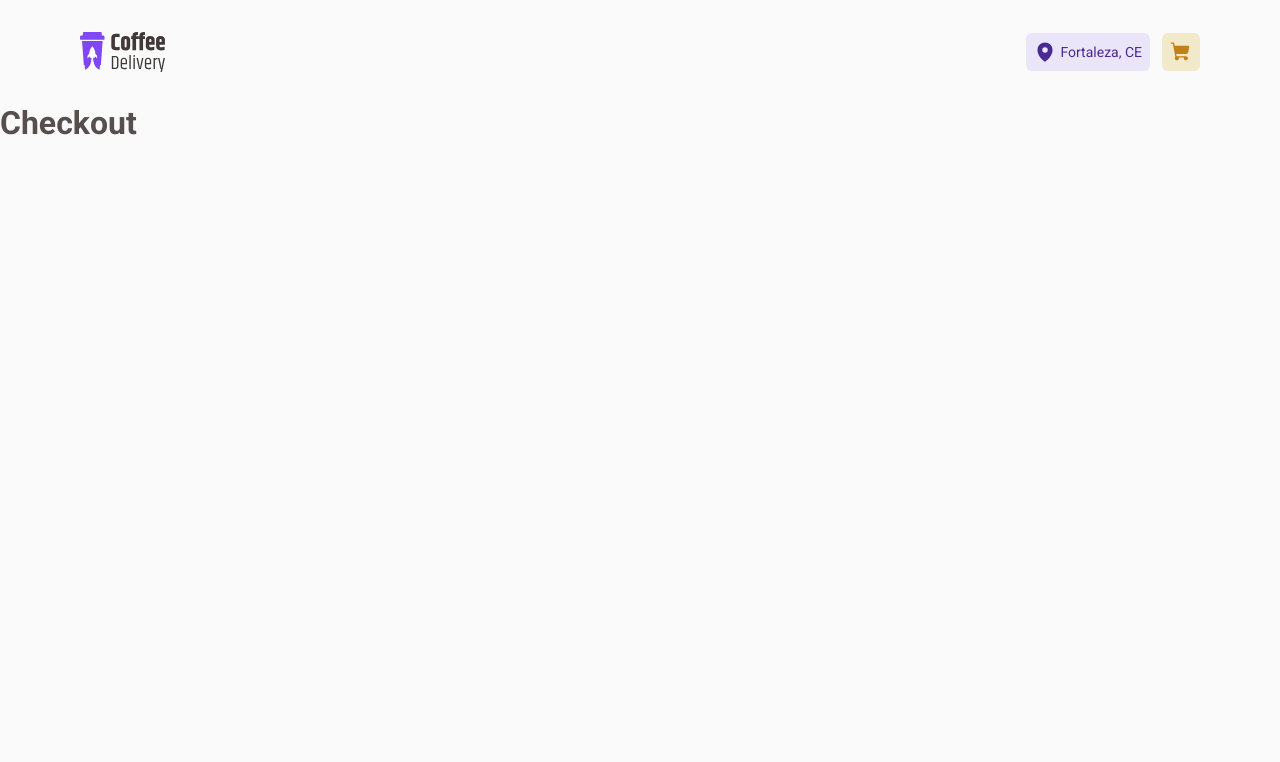
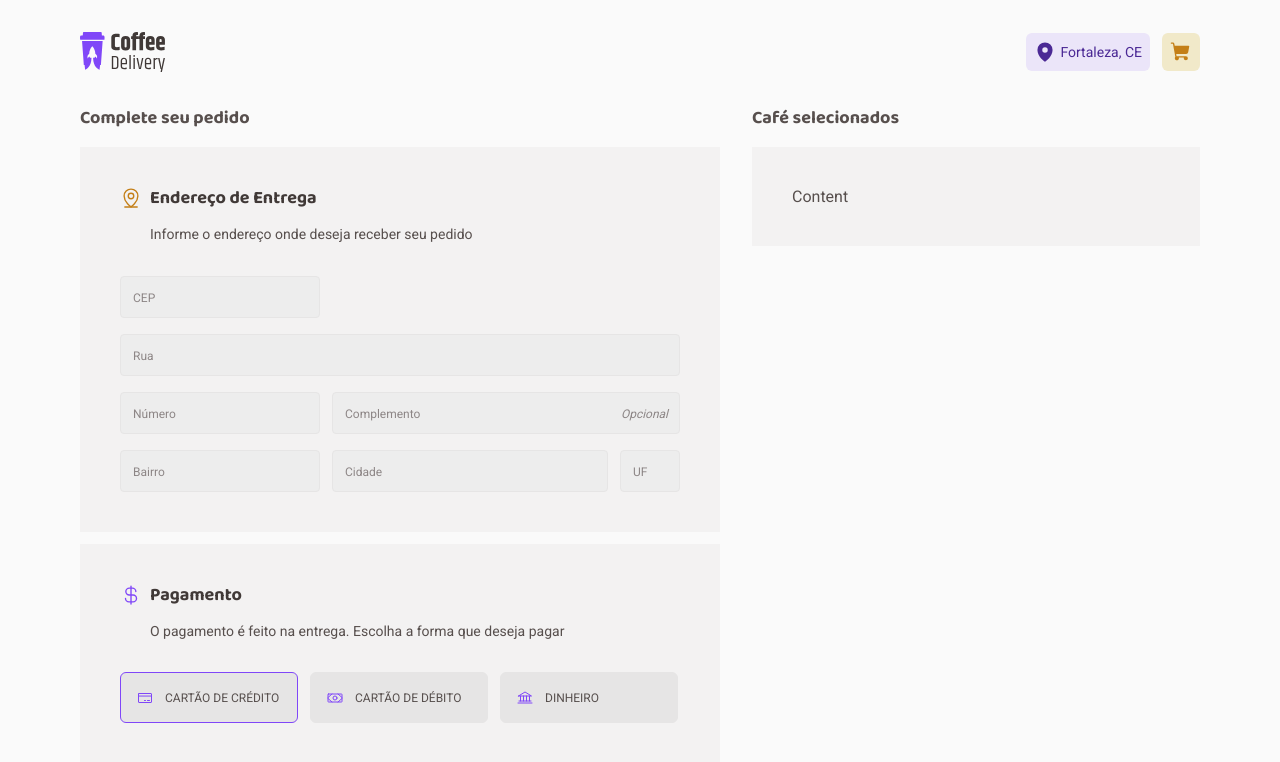
Before and after one commit to steniomoreira/cofee-delivery, a React (Vite) app: page /checkout in a window 1280 px wide. Shown: the top 762 px of the page. Built offline with nearby package versions, Linux system fonts and the light colour scheme.

Commit message:
feat: added ButtonSelect, Input, CoffeeCardBox components

```diff
--- /dev/null
+++ b/src/components/buttonSelect/ButtonSelect.tsx
@@ -0,0 +1,22 @@
+import { ButtonHTMLAttributes, ReactNode } from 'react'
+import { Button } from './styles'
+
+interface ButtonSelctProps extends ButtonHTMLAttributes<HTMLButtonElement> {
+  select?: boolean
+  text: string
+  children: ReactNode
+}
+
+export function ButtonSelect({
+  select = false,
+  text,
+  children,
+  ...props
+}: ButtonSelctProps) {
+  return (
+    <Button type="button" select={select} {...props}>
+      {children}
+      <p>{text}</p>
+    </Button>
+  )
+}
--- /dev/null
+++ b/src/components/buttonSelect/styles.ts
@@ -0,0 +1,41 @@
+import styled from 'styled-components'
+
+type ButtonProps = {
+  select?: boolean
+}
+
+export const Button = styled.button<ButtonProps>`
+  display: flex;
+  align-items: center;
+  gap: 0.75rem;
+
+  padding: 1rem;
+
+  width: 100%;
+  max-width: 178px;
+  height: 51px;
+
+  background: ${(props) => props.theme.baseButton};
+  color: ${(props) => props.theme.baseText};
+
+  border-radius: 6px;
+  border: 1px solid
+    ${(props) => (props.select ? props.theme.purple : props.theme.baseButton)};
+
+  > svg {
+    color: ${(props) => props.theme.purple};
+  }
+
+  > p {
+    font-size: 0.75rem;
+    text-transform: uppercase;
+  }
+
+  :hover {
+    background: ${(props) => props.theme.baseHover};
+  }
+
+  :focus {
+    box-shadow: none;
+  }
+`
--- /dev/null
+++ b/src/components/coffeeCardBox/styles.ts
@@ -0,0 +1,9 @@
+import styled from 'styled-components'
+
+export const CoffeeCardContainer = styled.div`
+  width: 100%;
+  height: max-content;
+  padding: 2.5rem;
+
+  background: ${(props) => props.theme.baseCard};
+`
--- /dev/null
+++ b/src/components/input/Input.tsx
@@ -0,0 +1,14 @@
+import { InputHTMLAttributes } from 'react'
+import { InputContainer, InputFileld } from './styles'
+
+interface InputProps extends InputHTMLAttributes<HTMLInputElement> {
+  maxWidth?: number
+}
+
+export function Input({ ...props }: InputProps) {
+  return (
+    <InputContainer hasLabelOptional={!props.required} {...props}>
+      <InputFileld {...props} />
+    </InputContainer>
+  )
+}
--- /dev/null
+++ b/src/components/input/styles.ts
@@ -0,0 +1,60 @@
+import styled from 'styled-components'
+
+interface InputProps {
+  hasLabelOptional?: boolean
+  maxWidth?: number
+}
+
+export const InputContainer = styled.div<InputProps>`
+  position: relative;
+  width: 100%;
+  max-width: ${(props) => props.maxWidth + 'px'};
+
+  ::after {
+    content: 'Opcional';
+    display: ${(props) => (props.hasLabelOptional ? 'block' : 'none')};
+
+    position: absolute;
+    top: 0.95rem;
+    right: 0.75rem;
+
+    color: ${(props) => props.theme.baseLabel};
+    font-size: 0.75rem;
+    font-style: italic;
+  }
+
+  :focus-within {
+    ::after {
+      display: none;
+    }
+  }
+`
+
+export const InputFileld = styled.input`
+  position: relative;
+  width: 100%;
+  height: 42px;
+
+  border: 1px solid ${(props) => props.theme.baseButton};
+  border-radius: 0.25rem;
+
+  background: ${(props) => props.theme.baseInput};
+  color: ${(props) => props.theme.baseText};
+  font-size: 0.875rem;
+
+  padding: 0.75rem;
+
+  :focus {
+    box-shadow: none;
+    border: 1px solid ${(props) => props.theme.yellowDark};
+
+    ::placeholder {
+      color: ${(props) => props.theme.baseInput};
+    }
+  }
+
+  ::placeholder {
+    color: ${(props) => props.theme.baseLabel};
+    font-size: 0.75rem;
+  }
+`
--- a/src/pages/checkout/Checkout.tsx
+++ b/src/pages/checkout/Checkout.tsx
@@ -1,3 +1,77 @@
+import {
+  Bank,
+  CreditCard,
+  CurrencyDollar,
+  MapPinLine,
+  Money,
+} from 'phosphor-react'
+import { Input } from '../../components/input/Input'
+import {
+  CheckoutContainer,
+  CompleteOrder,
+  ConfirmRequest,
+  DescriptionContainer,
+  GroupInputsFields,
+} from './styles'
+import { ButtonSelect } from '../../components/buttonSelect/ButtonSelect'
+
 export function Checkout() {
-  return <h1>Checkout</h1>
+  return (
+    <CheckoutContainer>
+      <section>
+        <h2>Complete seu pedido</h2>
+        <form>
+          <CompleteOrder>
+            <DescriptionContainer iconColor="yellowDark">
+              <MapPinLine size={22} />
+              <span>
+                <h2>Endereço de Entrega</h2>
+                <p>Informe o endereço onde deseja receber seu pedido</p>
+              </span>
+            </DescriptionContainer>
+
+            <GroupInputsFields>
+              <Input placeholder="CEP" required maxWidth={200} />
+              <Input placeholder="Rua" required />
+              <Input placeholder="Número" required maxWidth={200} />
+              <Input placeholder="Complemento" maxWidth={348} />
+              <Input placeholder="Bairro" required maxWidth={200} />
+              <Input placeholder="Cidade" required maxWidth={276} />
+              <Input placeholder="UF" required maxWidth={60} />
+            </GroupInputsFields>
+          </CompleteOrder>
+
+          <CompleteOrder>
+            <DescriptionContainer iconColor="purple">
+              <CurrencyDollar size={22} />
+              <span>
+                <h2>Pagamento</h2>
+                <p>
+                  O pagamento é feito na entrega. Escolha a forma que deseja
+                  pagar
+                </p>
+              </span>
+            </DescriptionContainer>
+
+            <GroupInputsFields>
+              <ButtonSelect text="Cartão de crédito" select>
+                <CreditCard size={16} />
+              </ButtonSelect>
+              <ButtonSelect text="Cartão de débito">
+                <Money size={16} />
+              </ButtonSelect>
+              <ButtonSelect text="Dinheiro">
+                <Bank size={16} />
+              </ButtonSelect>
+            </GroupInputsFields>
+          </CompleteOrder>
+        </form>
+      </section>
+
+      <section>
+        <h2>Café selecionados</h2>
+        <ConfirmRequest>Content</ConfirmRequest>
+      </section>
+    </CheckoutContainer>
+  )
 }
--- /dev/null
+++ b/src/pages/checkout/styles.ts
@@ -0,0 +1,80 @@
+import styled from 'styled-components'
+import { CoffeeCardContainer } from '../../components/coffeeCardBox/styles'
+
+export const CheckoutContainer = styled.div`
+  width: 100%;
+  max-width: 72rem;
+  padding: 0 1rem;
+  margin: 0 auto;
+
+  display: flex;
+  justify-content: space-between;
+  gap: 2rem;
+
+  section {
+    h2 {
+      font-family: 'Baloo 2', sans-serif;
+      font-size: 1.125rem;
+      margin-bottom: 15px;
+    }
+
+    :last-child {
+      width: 100%;
+      max-width: 448px;
+    }
+  }
+
+  form {
+    display: flex;
+    flex-direction: column;
+    gap: 0.75rem;
+  }
+`
+
+export const CompleteOrder = styled(CoffeeCardContainer)`
+  display: flex;
+  flex-direction: column;
+  gap: 2rem;
+`
+export const GroupInputsFields = styled.div`
+  display: flex;
+  flex-wrap: wrap;
+  gap: 1rem 0.75rem;
+`
+
+const COLORS = {
+  yellowDark: 'yellowDark',
+  yellow: 'yellow',
+  dark: 'baseText',
+  purple: 'purple',
+} as const
+
+interface ColorProps {
+  iconColor: 'yellow' | 'yellowDark' | 'dark' | 'purple'
+}
+
+export const DescriptionContainer = styled.div<ColorProps>`
+  display: flex;
+  gap: 0.5rem;
+
+  svg {
+    color: ${(props) => props.theme[COLORS[props.iconColor]]};
+  }
+
+  h2 {
+    font-size: 1rem;
+    font-weight: 400;
+    line-height: 130%;
+    color: ${(props) => props.theme.baseSubTitle};
+  }
+
+  p {
+    font-size: 0.875rem;
+    line-height: 130%;
+    color: ${(props) => props.theme.baseText};
+  }
+`
+
+export const ConfirmRequest = styled(CoffeeCardContainer)`
+  max-width: 448px;
+`
--- a/src/styles/themes/default.ts
+++ b/src/styles/themes/default.ts
@@ -16,6 +16,6 @@ export const defaultTheme = {
   baseLabel: '#8D8686',
   baseHover: '#D7D5D5',
   baseButton: '#E6E5E5',
-  baseInput: '#E6E5E5',
+  baseInput: '#EDEDED',
   baseCard: '#F3F2F2',
 }
```
Also changed, not shown: src/components/coffeeCardBox/CoffeeCardBox.tsx (added, +10 -0 lines).
